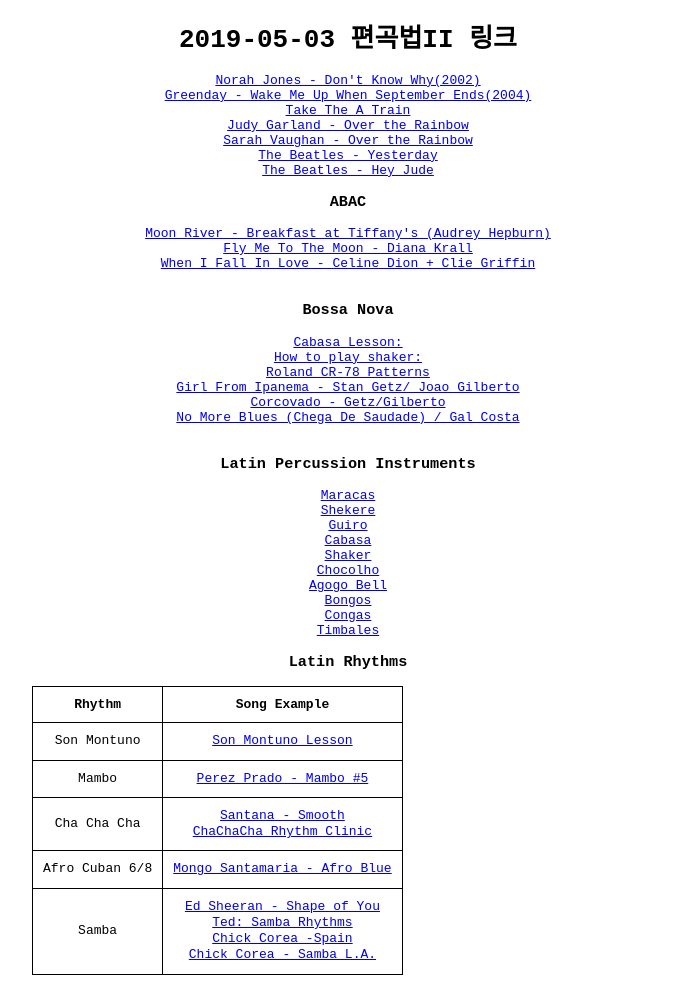
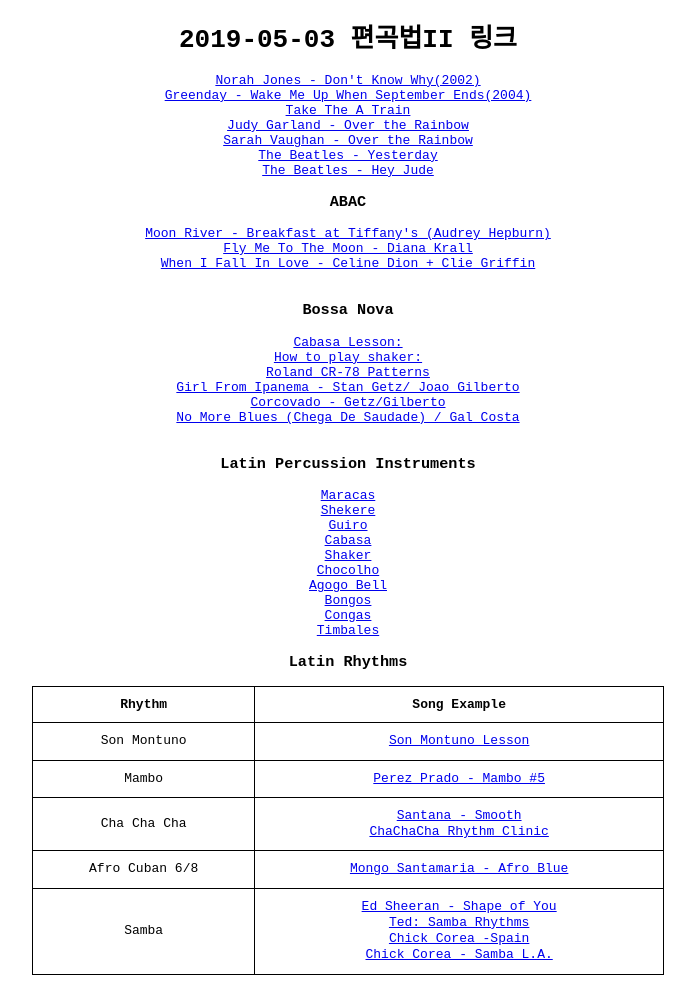
Before and after one commit to sidhlee/sidhlee.github.io, a plain HTML site: page index.html in a window 1280 px wide. Shown: the whole page, without its empty margins (292-987 px from the left). Drawn offline with Linux system fonts and the light colour scheme.

Commit message:
Update style.css

```diff
--- a/styles/style.css
+++ b/styles/style.css
@@ -29,13 +29,17 @@ li {
 .table {
     width: 50%;
     margin: auto;
-    text-align: center;
+
 }
 
+table { width: 100%; }
+
 table, th, td {
+    text-align: center;
     border: 1px solid black;
     border-collapse: collapse;
     padding: 10px;
 }
 
+
 td { line-height: 1.25; }
```
